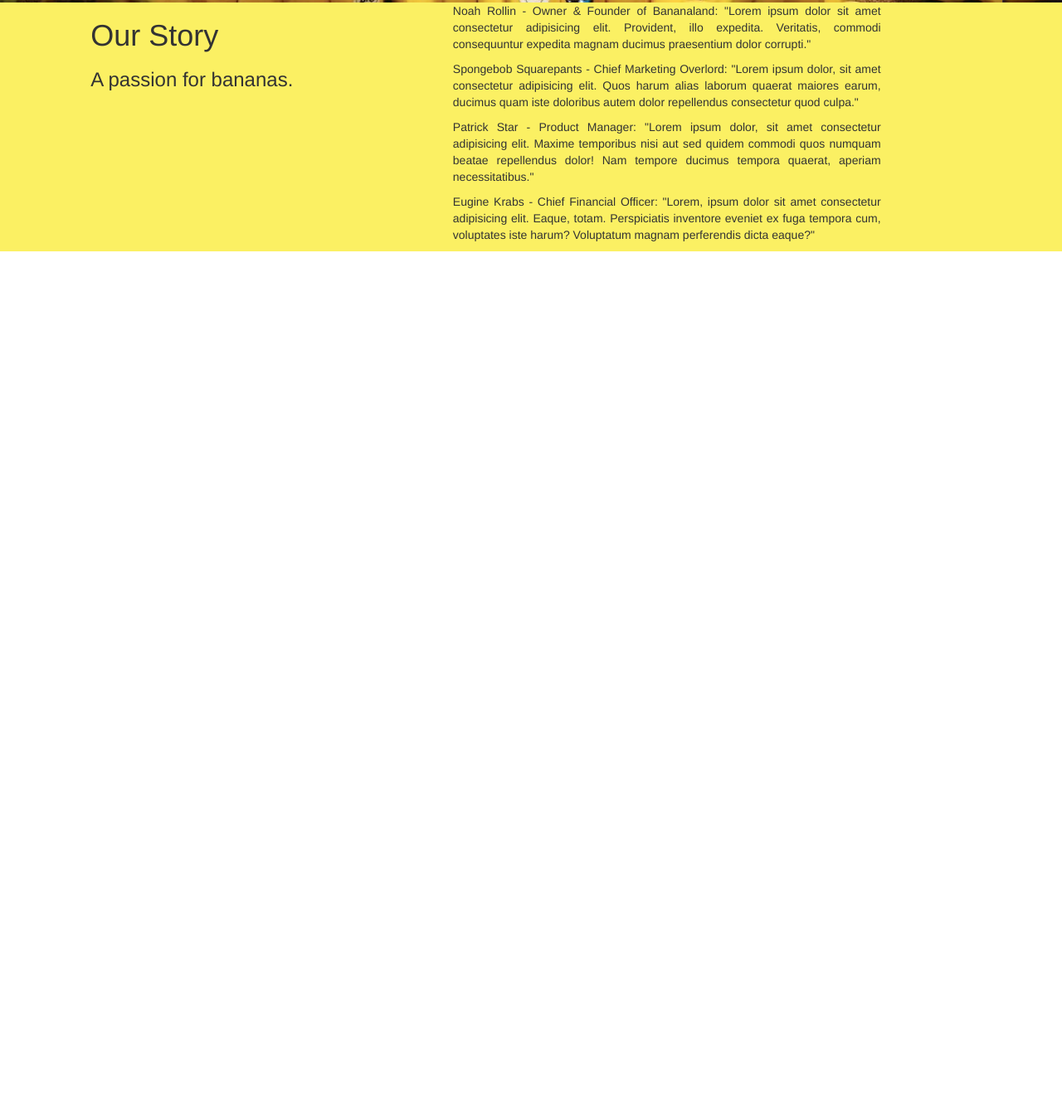
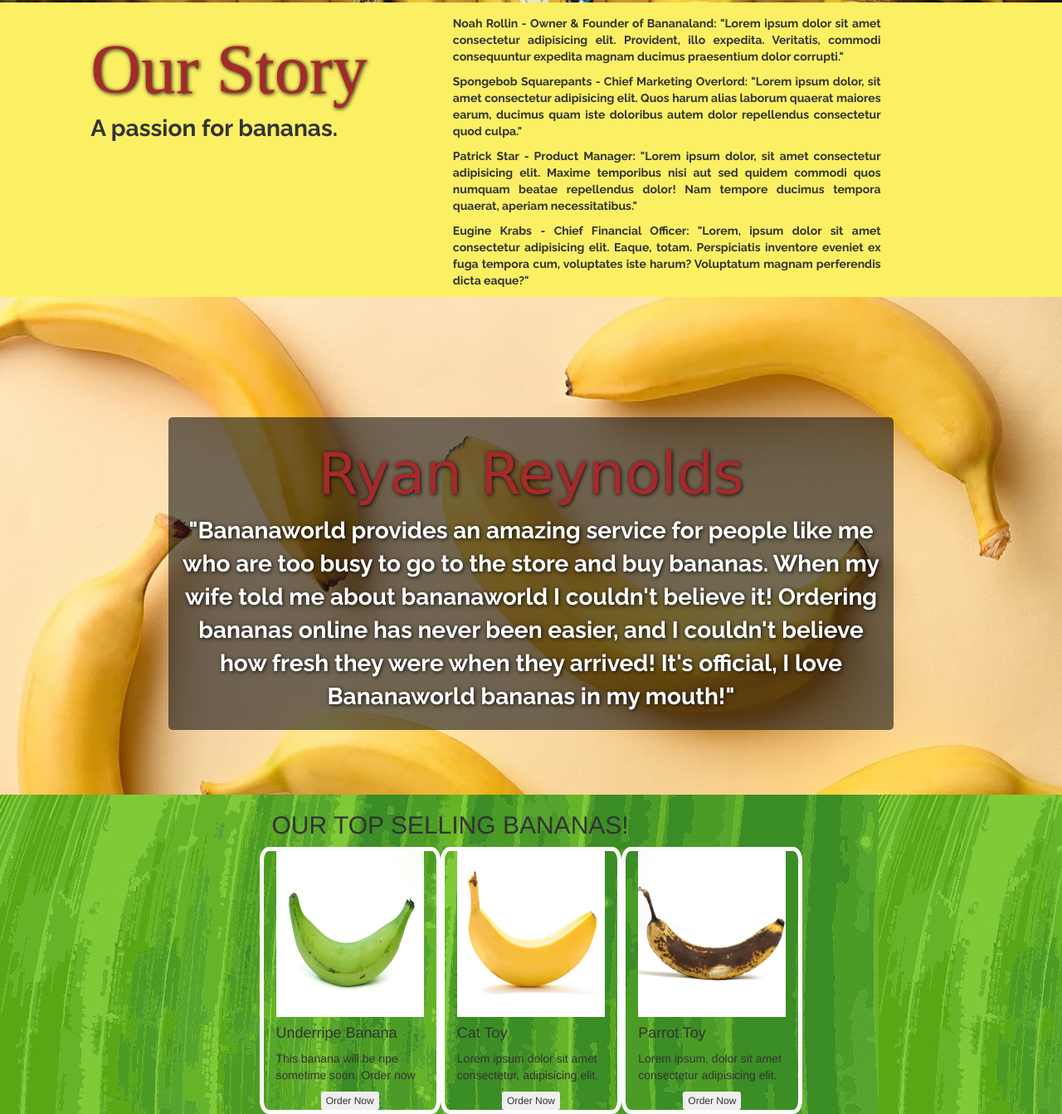
Before and after one commit to noahrollin/mobile-friendly-portfolio, a plain HTML site: page index.html in a window 1280 px wide. Shown: the part 797-2140 px from the top of the page at 83% size. Before the commit the page ends 1100 px from the top, so only its background shows below. Drawn offline with nearby package versions, Linux system fonts and the light colour scheme; a web font is replaced by a local one.

Commit message:
added and syled review and added order section

```diff
--- a/css/styles.css
+++ b/css/styles.css
@@ -1,3 +1,5 @@
+@import url(http://fonts.googleapis.com/css?family=Sigmar-One|Raleway:700);
+
 /* GLOBAL */
 
 .container-fluid {
@@ -108,4 +110,82 @@ nav.navbar {
 
 #our_story {
     background-color: #fbf063;
+    padding-top: 15px;
 }
+
+#our_story h1 {
+    font-family: 'Sigmar One', serif;
+    color: #A52A2A;
+    font-size: 6em;
+    text-shadow: 1px 1px 5px #0a0a0a;
+}
+
+#our_story h3 {
+    font-family: 'Raleway', sans-serif;
+    font-weight: 700;
+    font-size: 2em;
+    margin-top: 0;
+}
+
+#our_story p {
+    font-family: 'Raleway', sans-serif;
+    font-weight: 300;
+}
+
+.story_year {
+    font-family: 'Playfair Display', serif;
+    font-size: 200px;
+    font-weight: 700;
+    z-index: -1;
+    position: absolute;
+    color: rgba(149, 147, 147, 0.2);
+}
+
+/* REVIEW section */
+
+#review {
+    background-image: url('../img/bananas.jpg');
+    background-size: cover;
+    background-attachment: fixed;
+}
+
+#review .center {
+    margin: 0 auto;
+    float: none;
+    background-color: rgba(20, 20, 20, .6);
+    padding: 10px;
+    margin-top: 145px;
+    border-radius: 5px;
+}
+
+#review h1 {
+    font-family: 'Sigmar One', cursive;
+    font-size: 5em;
+    color: #A52A2A;
+    text-shadow: 1px 1px 5px #0a0a0a;
+}
+
+#review p {
+    color: #fff;
+    font-family: 'Raleway', sans-serif;
+    font-weight: 300;
+    font-size: 2em;
+    text-shadow: 1px 1px 5px #0a0a0a;
+}
+
+/* order */
+
+section {
+    background-image: url('../img/leaf.jpg')
+}
+
+.product {
+    background-color: #;
+    border-radius: 5%;
+    border: 5px solid rgb(252, 252, 252);
+}
+
+.product_image {
+    height: 200px;
+    width: 240px;
+}
--- a/index.html
+++ b/index.html
@@ -10,7 +10,7 @@
 </head>
 <body>
 
-		<!-- nav -->
+	<!-- nav -->
 
     <nav class="navbar navbar-default">
 		<div class="container-fluid">
@@ -32,7 +32,7 @@
 						<a href="#">Home<span class="sr-only">(Current)</span></a>
 					</li>
 					<li>
-						<a href="#our-story">Our Story</a>
+						<a href="#our_story">Our Story</a>
 					</li>
 					<li>
 						<a href="#review">Review</a>
@@ -48,7 +48,7 @@
 		</div>
 	</nav>
 
-	<!-- carousel section -->
+	<!-- carousel -->
 
 	<div class="container-fluid wrap">
 			<div id="myCarousel" class="carousel slide" data-ride="carousel">
@@ -86,9 +86,7 @@
 		</div>
 	</div>
 
-	<!-- end of carousel -->
-
-	<!-- start of our story -->
+	<!-- our story -->
 
 	<div class="container-fluid" id="our_story">
 		<div class="row">
@@ -105,8 +103,64 @@
 		</div>
 	</div>
 
-	<!-- end of our story -->
+	<!-- review -->
 
+	<div id="review" class="container-fluid">
+		<div class="row text-center">
+			<div class="col-sm-8 center">
+				<h1>Ryan Reynolds</h1>
+				<p>"Bananaworld provides an amazing service for people like me who are too busy to go to the store and buy bananas.  When my wife told me about bananaworld I couldn't believe it!  Ordering bananas online has never been easier, and I couldn't believe how fresh they were when they arrived!  It's official, I love Bananaworld bananas in my mouth!"</p>
+			</div>
+		</div>
+	</div>
+
+	<!-- order -->
+
+	<section class="container-fluid">
+		<div class="row">
+			<div class="col-md-6 col-md-offset-3 text-jsutify featured">
+				<h2 class="text-uppercase">Our Top Selling Bananas!</h2>
+				<div class="row">
+					<div class="col-sm-4 product">
+						<div class="row">
+							<div class="col-sm-12 col-xs-6 img_box">
+								<img src="img/underripe.jpg" alt="#" class="img-responsive product_image">
+							</div>
+							<div class="col-sm-12 col-xs-6">
+								<h4>Underripe Banana</h4>
+								<p>This banana will be ripe sometime soon.  Order now </p>
+								<button class="btn btn-xs center-block">Order Now</button>
+							</div>
+						</div>
+					</div>
+					<div class="col-sm-4 product">
+						<div class="row">
+							<div class="col-sm-12 col-xs-6 img_box">
+								<img src="img/perfect-banana.jpg" alt="#" class="img-responsive product_image">
+							</div>
+							<div class="col-sm-12 col-xs-6">
+								<h4>Cat Toy</h4>
+								<p>Lorem ipsum dolor sit amet consectetur, adipisicing elit.</p>
+								<button class="btn btn-xs center-block">Order Now</button>
+							</div>
+						</div>
+					</div>
+					<div class="col-sm-4 product">
+						<div class="row">
+							<div class="col-sm-12 col-xs-6 img_box">
+								<img src="img/overripe-banana.jpg" alt="#" class="img-responsive product_image">
+							</div>
+							<div class="col-sm-12 col-xs-6">
+								<h4>Parrot Toy</h4>
+								<p>Lorem ipsum, dolor sit amet consectetur adipisicing elit.</p>
+								<button class="btn btn-xs center-block">Order Now</button>
+							</div>
+						</div>
+					</div>
+				</div>
+			</div>
+		</div>
+	</section>
 
 
 
```
Also changed, not shown: img/bananas.jpg (added), img/leaf.jpg (added), img/overripe-banana.jpg (added), img/perfect-banana.jpg (added), img/underripe.jpg (added).
